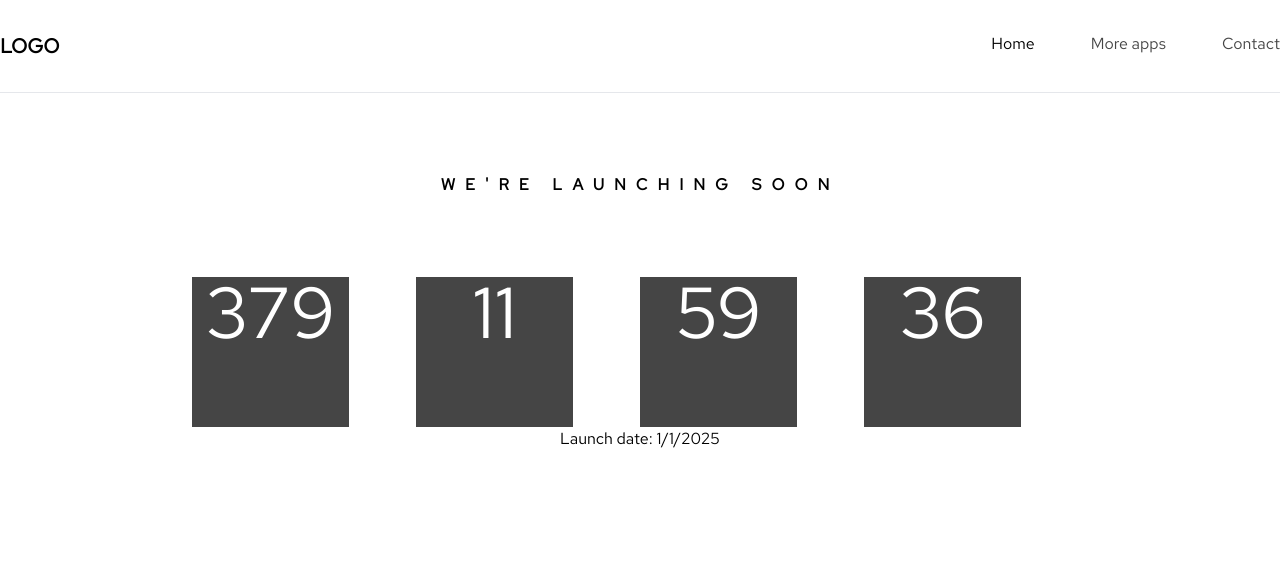
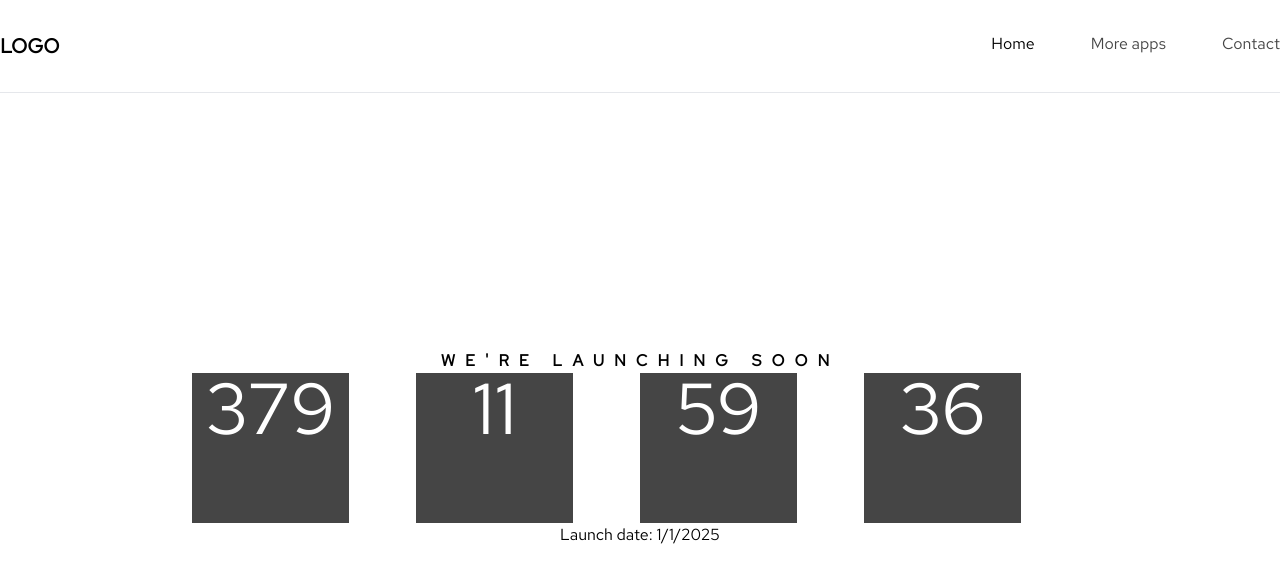
Before and after one commit to monyasau/launch-countdown-timer, a React (Vite) app: page / in a window 1280 px wide. Shown: the top 580 px of the page. Built offline with nearby package versions, Linux system fonts and the light colour scheme.

Commit message:
update: adjusting display

```diff
--- a/src/App.jsx
+++ b/src/App.jsx
@@ -6,11 +6,11 @@ function App() {
   const [count, setCount] = useState(0);
 
   return (
-    <>
+    <div className="h-screen">
 
       <TopNav />
       <CountDown/>
-    </>
+    </div>
   );
 }
 
--- a/src/components/CountDown.jsx
+++ b/src/components/CountDown.jsx
@@ -30,8 +30,8 @@ let CountDown = ()=> {
 
     return (
         <>
-        <div className="mb-10 text-center">
-        <div className="my-20">
+        <div className=" text-center my-[40%] md:my-[20%]">
+        <div className="">
             <h3 className="text-center font-bold tracking-[10px]">
                 WE'RE LAUNCHING SOON
             </h3>
@@ -42,7 +42,8 @@ let CountDown = ()=> {
                 <div className="bg-dark-gray w-[70%]  h-[150px] text-white text-7xl"><h1>{launchTimeInfo.minutes}</h1></div>
                 <div className="bg-dark-gray w-[70%]  h-[150px] text-white text-7xl"><h1>{launchTimeInfo.seconds}</h1></div>
             </div>
-        Launch date: <span className="text-center">{launchTimeInfo.staticLaunchDate}</span>
+
+        <div>Launch date: <span className="text-center">{launchTimeInfo.staticLaunchDate}</span></div>
             </div>
             </>
     );
```
